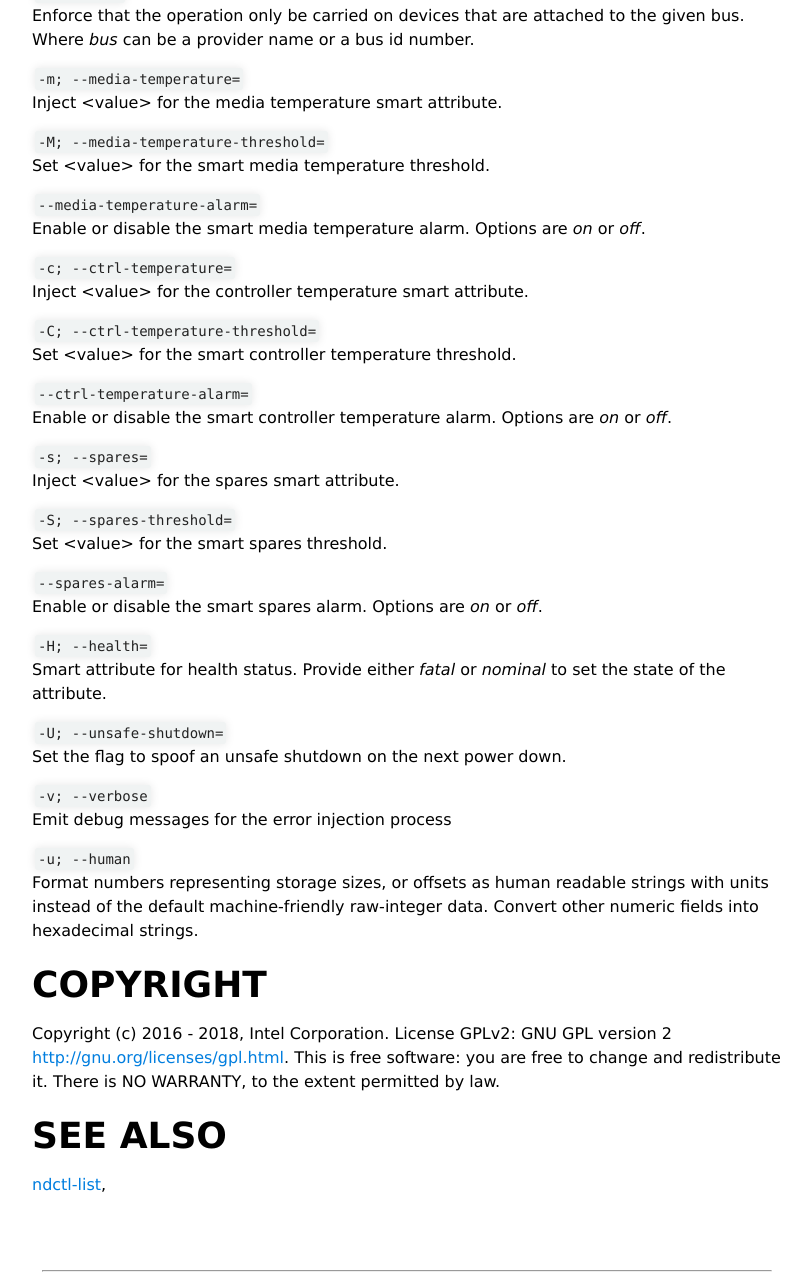
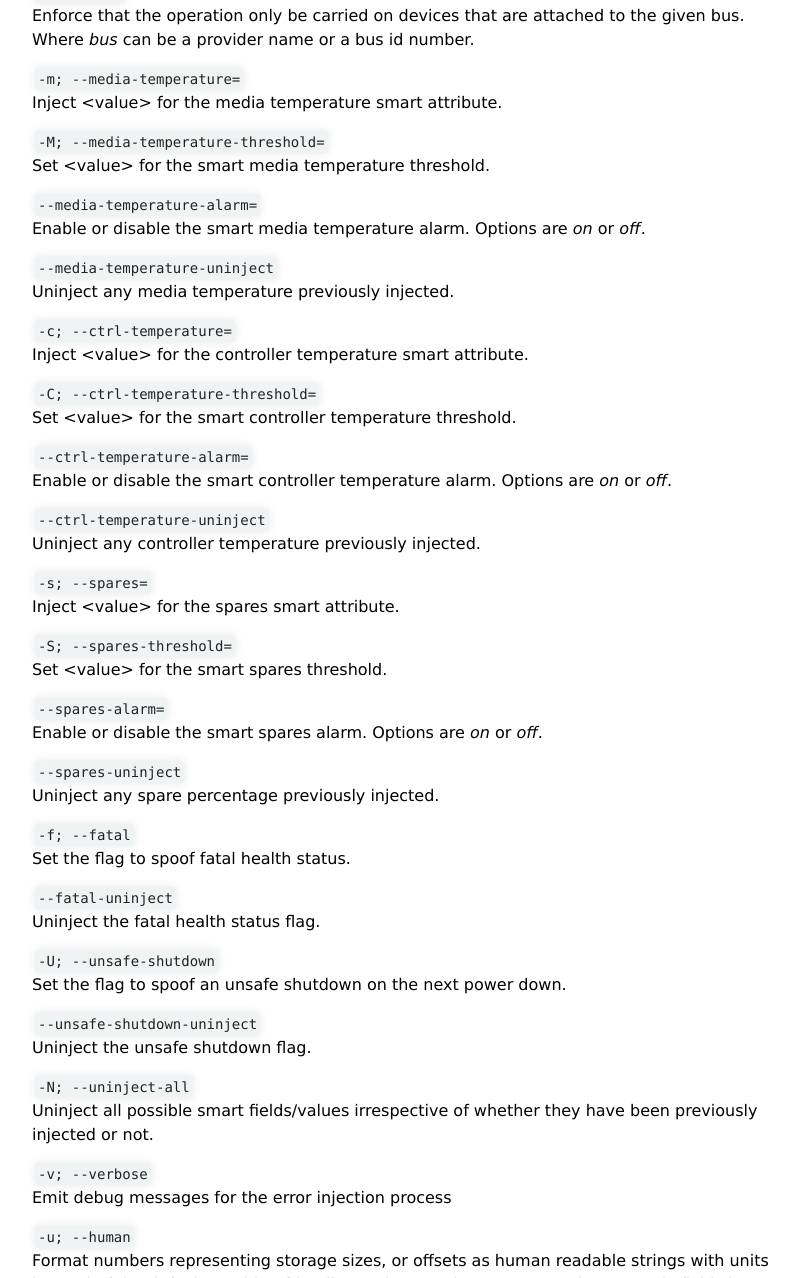
Before and after one commit to pmem/ndctl, a Jekyll site: the page built from ndctl-inject-smart.md, in a window 1280 px wide and 1400 px high, scrolled down 1095 px, cut to the strip 0-1278 px from the top of the window. Shown: the whole strip, without its empty margins (233-1044 px from the left). Built offline with Jekyll 4.4.1, drawn with Linux system fonts in a browser that asks for light colours.

Commit message:
Update to v62
Signed-off-by: Vishal Verma <vishal.l.verma@intel.com>

```diff
--- a/ndctl-inject-smart.md
+++ b/ndctl-inject-smart.md
@@ -46,6 +46,9 @@ Set &lt;value&gt; for the smart media temperature threshold.
 `--media-temperature-alarm=`
 Enable or disable the smart media temperature alarm. Options are *on* or *off*.
 
+`--media-temperature-uninject`
+Uninject any media temperature previously injected.
+
 `-c; --ctrl-temperature=`
 Inject &lt;value&gt; for the controller temperature smart attribute.
 
@@ -54,6 +57,9 @@ Set &lt;value&gt; for the smart controller temperature threshold.
 
 `--ctrl-temperature-alarm=`
 Enable or disable the smart controller temperature alarm. Options are *on* or *off*.
+
+`--ctrl-temperature-uninject`
+Uninject any controller temperature previously injected.
 
 `-s; --spares=`
 Inject &lt;value&gt; for the spares smart attribute.
@@ -64,11 +70,23 @@ Set &lt;value&gt; for the smart spares threshold.
 `--spares-alarm=`
 Enable or disable the smart spares alarm. Options are *on* or *off*.
 
-`-H; --health=`
-Smart attribute for health status. Provide either *fatal* or *nominal* to set the state of the attribute.
+`--spares-uninject`
+Uninject any spare percentage previously injected.
 
-`-U; --unsafe-shutdown=`
+`-f; --fatal`
+Set the flag to spoof fatal health status.
+
+`--fatal-uninject`
+Uninject the fatal health status flag.
+
+`-U; --unsafe-shutdown`
 Set the flag to spoof an unsafe shutdown on the next power down.
+
+`--unsafe-shutdown-uninject`
+Uninject the unsafe shutdown flag.
+
+`-N; --uninject-all`
+Uninject all possible smart fields/values irrespective of whether they have been previously injected or not.
 
 `-v; --verbose`
 Emit debug messages for the error injection process
```
Also changed, not shown: index.md (+2 -1 lines), ndctl-create-namespace.md (+1 -1 lines), ndctl-init-labels.md (+3 -0 lines), ndctl-list.md (+9 -1 lines), ndctl-monitor.md (added, +102 -0 lines).
